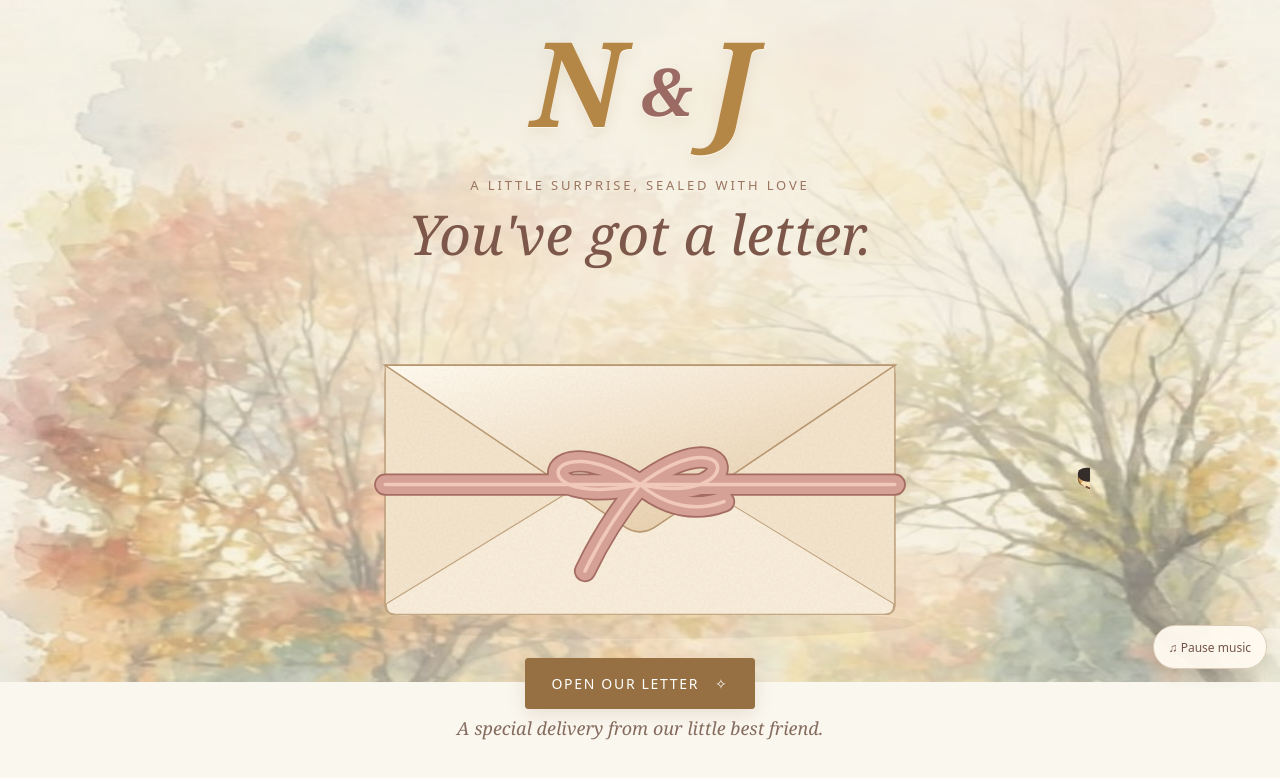
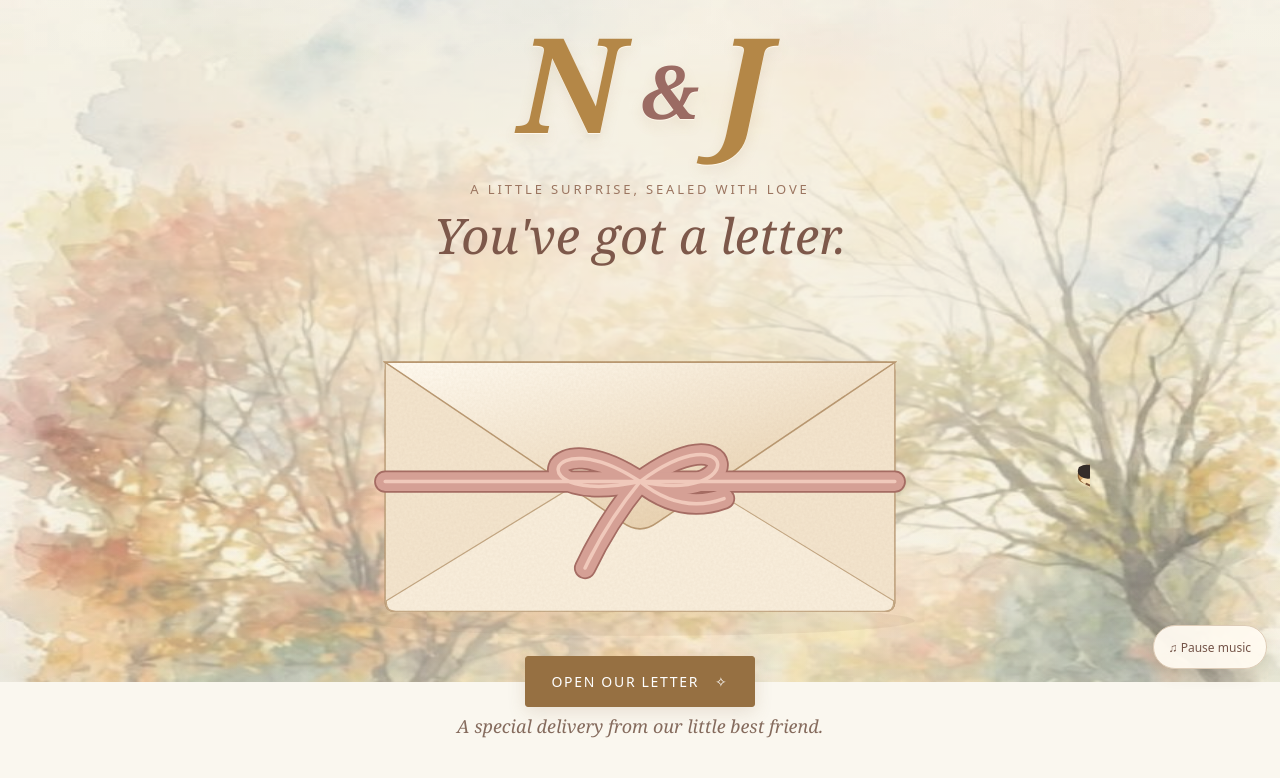
Before and after one commit to NJ2027/nishitwedsjhanvi, a plain HTML site: page index.html in a window 1280 px wide. Shown: the part 118-896 px from the top of the page. Drawn offline with Linux system fonts and the light colour scheme.

Commit message:
Sandbox: enlarge N & J monogram slightly and reduce cover headline size

```diff
--- a/index.html
+++ b/index.html
@@ -211,6 +211,13 @@ body:has(#main.opened) .watercolor-landscape:after{background:none}
  #main.opened.invite-both .date{font-size:clamp(24px,7vw,33px)}
 }
 
+
+/* Cover review: slightly stronger monogram, quieter headline. */
+.cover-monogram{font-size:clamp(83px,12vw,132px);line-height:1.12}
+.envelope-title{font-size:clamp(39px,5.9vw,65px)}
+@media(min-width:760px) and (max-height:850px){.envelope-title{font-size:49px}}
+@media(max-width:480px){.cover-monogram{line-height:1.12}.envelope-title{font-size:35px}}
+
 </style>
 </head>
 <body>
```
